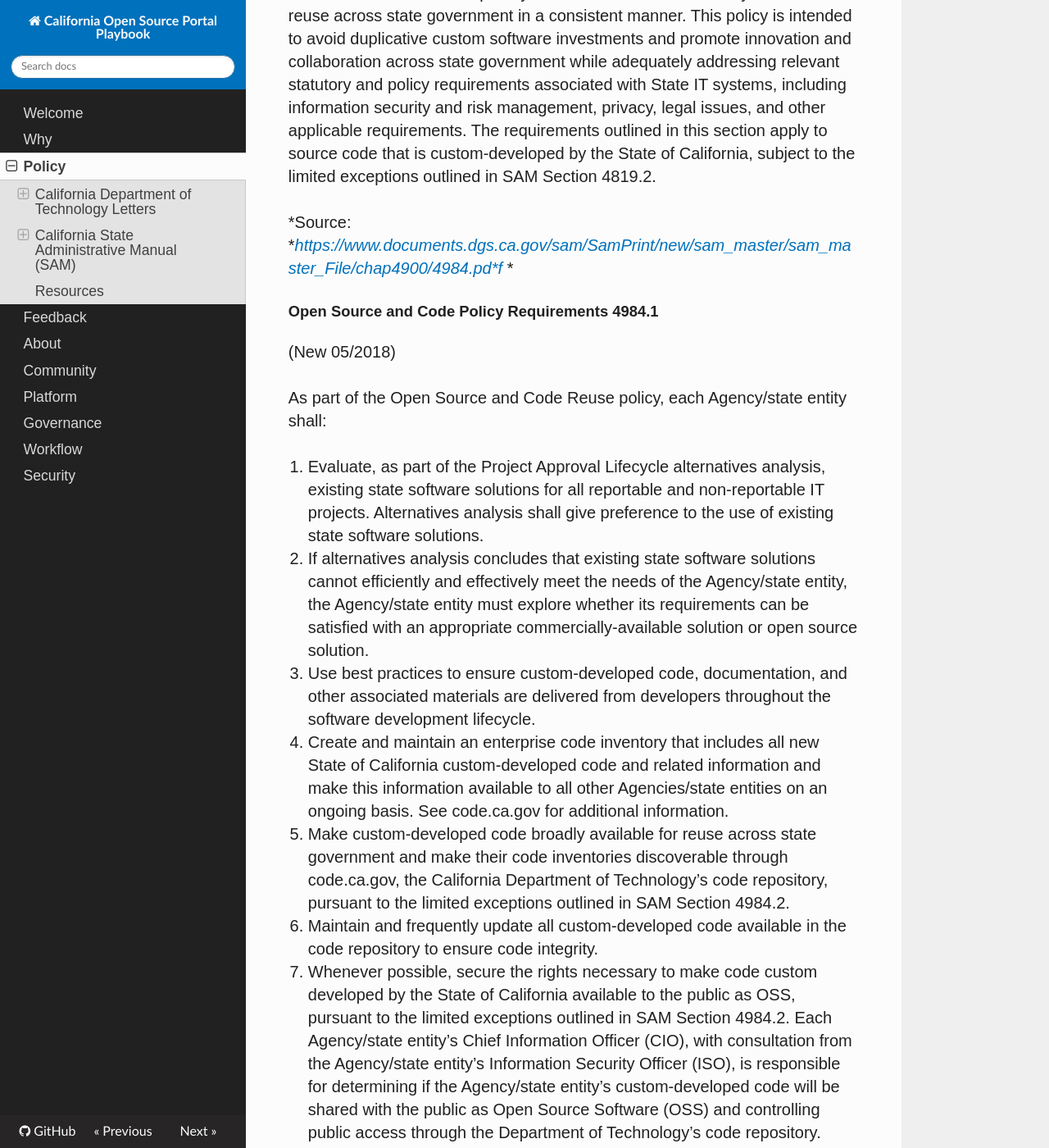
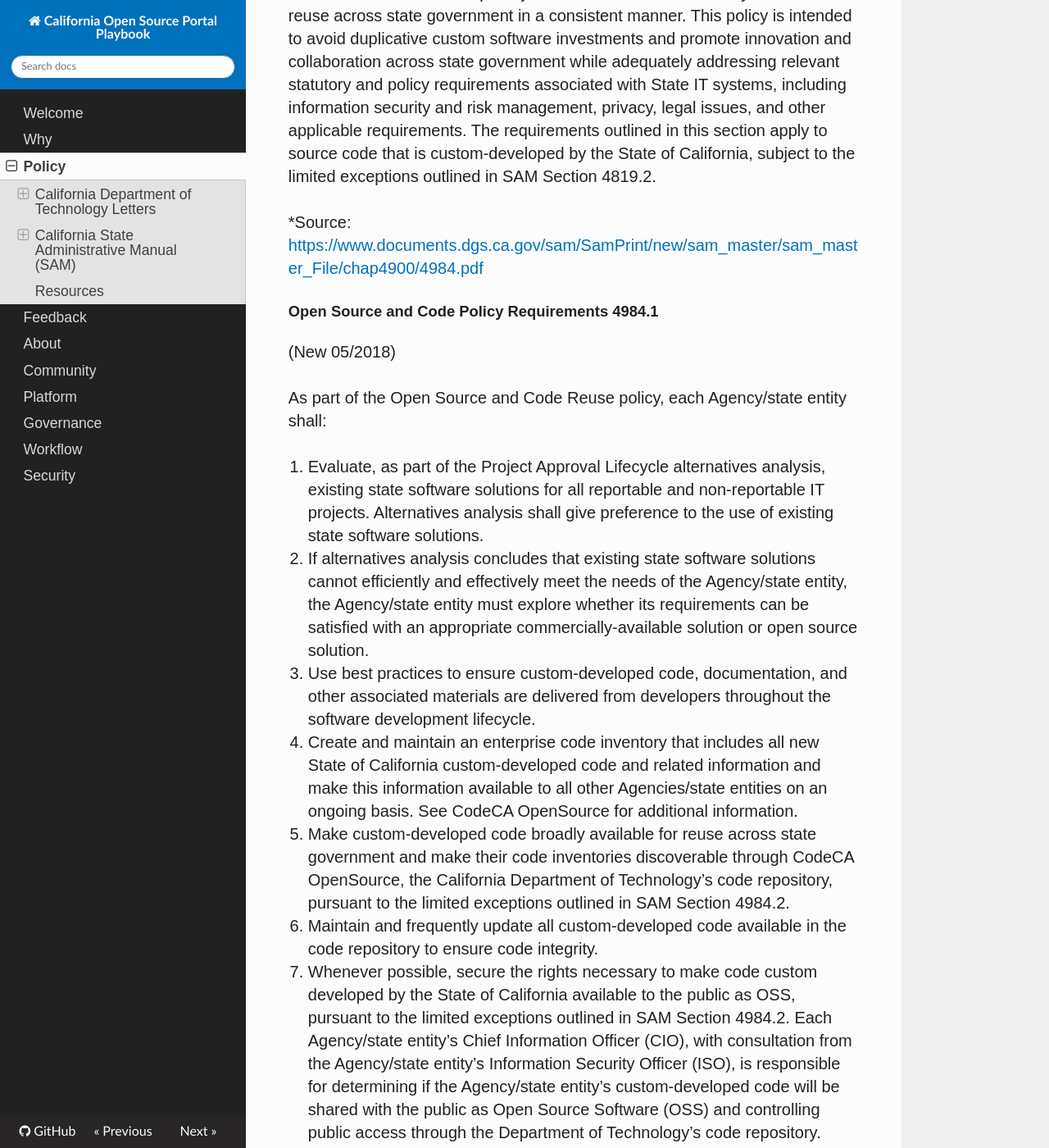
Before and after one commit to codecasupport/playbook, an MkDocs documentation site: the page built from docs/policy.md, in a window 1280 px wide and 1400 px high, scrolled down 2325 px. Shown: the whole window at 82% size. Built offline with MkDocs 1.6.1, drawn with Linux system fonts in a browser that asks for light colours; nearby versions of some CDN libraries; old or Windows-style settings are respelled for this version of MkDocs; some of the changed text lies outside the part shown.

Commit message:
updated to match CodeCA OpenSource

```diff
--- a/docs/policy.md
+++ b/docs/policy.md
@@ -31,13 +31,13 @@ The purpose of this Technology Letter (TL) is to announce:
 
 * Updated SAM Section 4819.2 to include new definitions of "Code Repository", “Custom Developed Code”, “Source Code” and modified definition of “Open Source Software”.
 
-* Establishment of CDT’s public code repository, code.ca.gov, to host all new custom-developed open source code and related information and make this information available to all other Agencies/state entities.
+* Establishment of CDT’s public code repository, CodeCA OpenSource, to host all new custom-developed open source code and related information and make this information available to all other Agencies/state entities.
 
-* Agencies/state entities shall use best practices to ensure custom-developed code, documentation, and other associated materials are delivered from developers throughout the software development lifecycle and made available for reuse across state government through code.ca.gov.
+* Agencies/state entities shall use best practices to ensure custom-developed code, documentation, and other associated materials are delivered from developers throughout the software development lifecycle and made available for reuse across state government through CodeCA OpenSource.
 
 * Agencies/state entities shall, whenever possible, make code custom-developed by the State of California available to the public as OSS, pursuant to the limited exceptions outlined in SAM Section 4984.2.
 
-*Source: 18-02 **[https://cdt.ca.gov/technology-letters*/](https://cdt.ca.gov/technology-letters/)* *
+*Source: 18-02 [https://cdt.ca.gov/technology-letters/](https://cdt.ca.gov/technology-letters/)
 
 ### California State Administrative Manual (SAM)
 
@@ -47,7 +47,7 @@ The purpose of this Technology Letter (TL) is to announce:
 
 The California Department of Technology (CDT) is committed to improving the way Agencies/state entities buy, build and deliver information technology (IT) and software solutions to better support cost efficiency, effectiveness, and public experience with government programs. Enhanced reuse of custom-developed code across state government can have significant benefits for taxpayers, including decreasing duplicative costs for the same code. To maintain previous investment(s) in IT software, Agencies/state entities shall make code custom-developed by the State of California broadly available for reuse across state government in a consistent manner. This policy is intended to avoid duplicative custom software investments and promote innovation and collaboration across state government while adequately addressing relevant statutory and policy requirements associated with State IT systems, including information security and risk management, privacy, legal issues, and other applicable requirements. The requirements outlined in this section apply to source code that is custom-developed by the State of California, subject to the limited exceptions outlined in SAM Section 4819.2.
 
-*Source: **[https://www.documents.dgs.ca.gov/sam/SamPrint/new/sam_master/sam_master_File/chap4900/4984.pd*f](https://www.documents.dgs.ca.gov/sam/SamPrint/new/sam_master/sam_master_File/chap4900/4984.pdf)* *
+*Source: [https://www.documents.dgs.ca.gov/sam/SamPrint/new/sam_master/sam_master_File/chap4900/4984.pdf](https://www.documents.dgs.ca.gov/sam/SamPrint/new/sam_master/sam_master_File/chap4900/4984.pdf)
 
 #### Open Source and Code Policy Requirements 4984.1
 
@@ -61,15 +61,15 @@ As part of the Open Source and Code Reuse policy, each Agency/state entity shall
 
 3. Use best practices to ensure custom-developed code, documentation, and other associated materials are delivered from developers throughout the software development lifecycle.
 
-4. Create and maintain an enterprise code inventory that includes all new State of California custom-developed code and related information and make this information available to all other Agencies/state entities on an ongoing basis. See code.ca.gov for additional information.
+4. Create and maintain an enterprise code inventory that includes all new State of California custom-developed code and related information and make this information available to all other Agencies/state entities on an ongoing basis. See CodeCA OpenSource for additional information.
 
-5. Make custom-developed code broadly available for reuse across state government and make their code inventories discoverable through code.ca.gov, the California Department of Technology’s code repository, pursuant to the limited exceptions outlined in SAM Section 4984.2.
+5. Make custom-developed code broadly available for reuse across state government and make their code inventories discoverable through CodeCA OpenSource, the California Department of Technology’s code repository, pursuant to the limited exceptions outlined in SAM Section 4984.2.
 
 6. Maintain and frequently update all custom-developed code available in the code repository to ensure code integrity.
 
 7. Whenever possible, secure the rights necessary to make code custom developed by the State of California available to the public as OSS, pursuant to the limited exceptions outlined in SAM Section 4984.2. Each Agency/state entity’s Chief Information Officer (CIO), with consultation from the Agency/state entity’s Information Security Officer (ISO), is responsible for determining if the Agency/state entity’s custom-developed code will be shared with the public as Open Source Software (OSS) and controlling public access through the Department of Technology’s code repository. Agency/state entities must attribute Copyleft licenses (e.g. GPL v.3) to all custom-developed code made OSS to prohibit the creation of proprietary derivative software.
 
-*Source: **[https://www.documents.dgs.ca.gov/sam/SamPrint/new/sam_master/sam_master_File/chap4900/4984.1.pd*f](https://www.documents.dgs.ca.gov/sam/SamPrint/new/sam_master/sam_master_File/chap4900/4984.1.pdf)
+*Source: [https://www.documents.dgs.ca.gov/sam/SamPrint/new/sam_master/sam_master_File/chap4900/4984.1.pdf](https://www.documents.dgs.ca.gov/sam/SamPrint/new/sam_master/sam_master_File/chap4900/4984.1.pdf)
 
 #### Open Source and Code Policy exceptions 4984.2
 
@@ -87,7 +87,7 @@ Applicable exceptions are as follows:
 
 4. The sharing of the source code would create an identifiable risk to the Agency/state entity’s mission, programs, or operations.
 
-*Source: **[https://www.documents.dgs.ca.gov/sam/SamPrint/new/sam_master/sam_master_File/chap4900/4984.2.pd*f](https://www.documents.dgs.ca.gov/sam/SamPrint/new/sam_master/sam_master_File/chap4900/4984.2.pdf)* *
+*Source: [https://www.documents.dgs.ca.gov/sam/SamPrint/new/sam_master/sam_master_File/chap4900/4984.2.pdf](https://www.documents.dgs.ca.gov/sam/SamPrint/new/sam_master/sam_master_File/chap4900/4984.2.pdf)
 
 ## Resources
 
```
Also changed, not shown: docs/README.md (+2 -3 lines), docs/about.md (+1 -1 lines), docs/feedback.md (+1 -5 lines).
